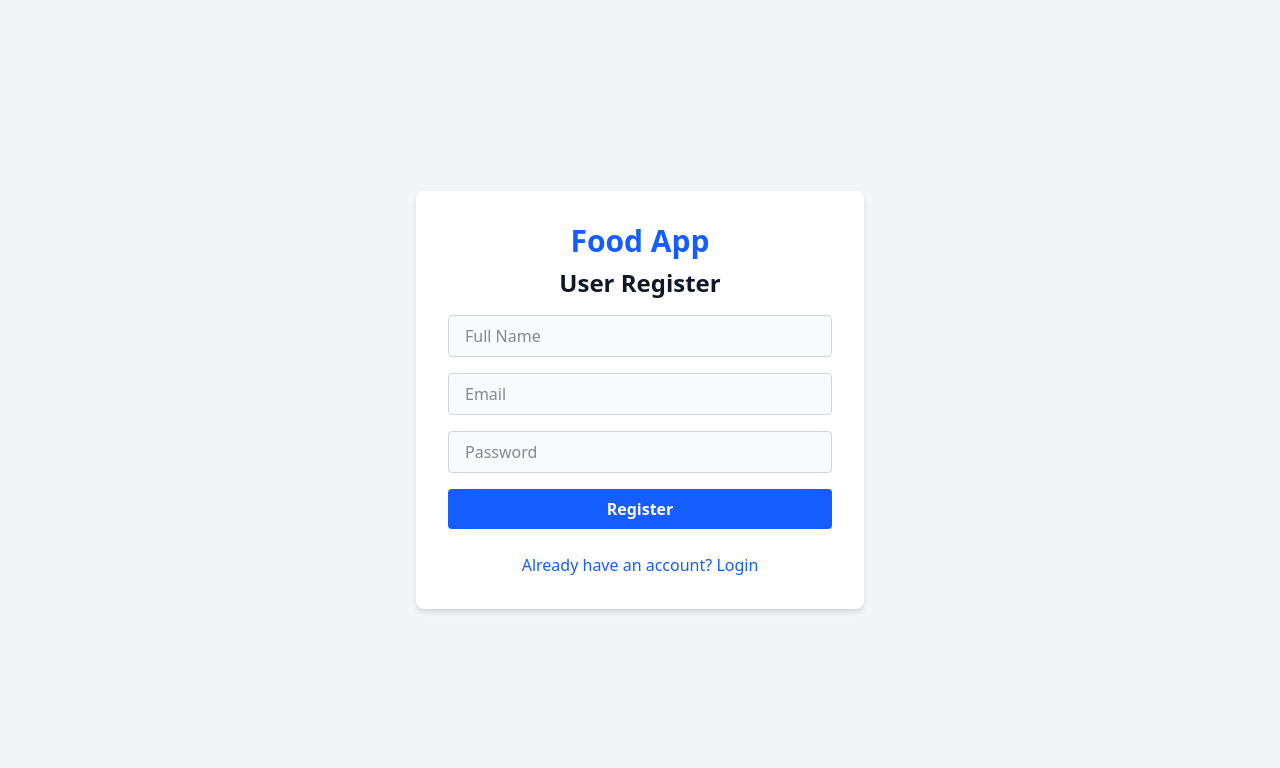
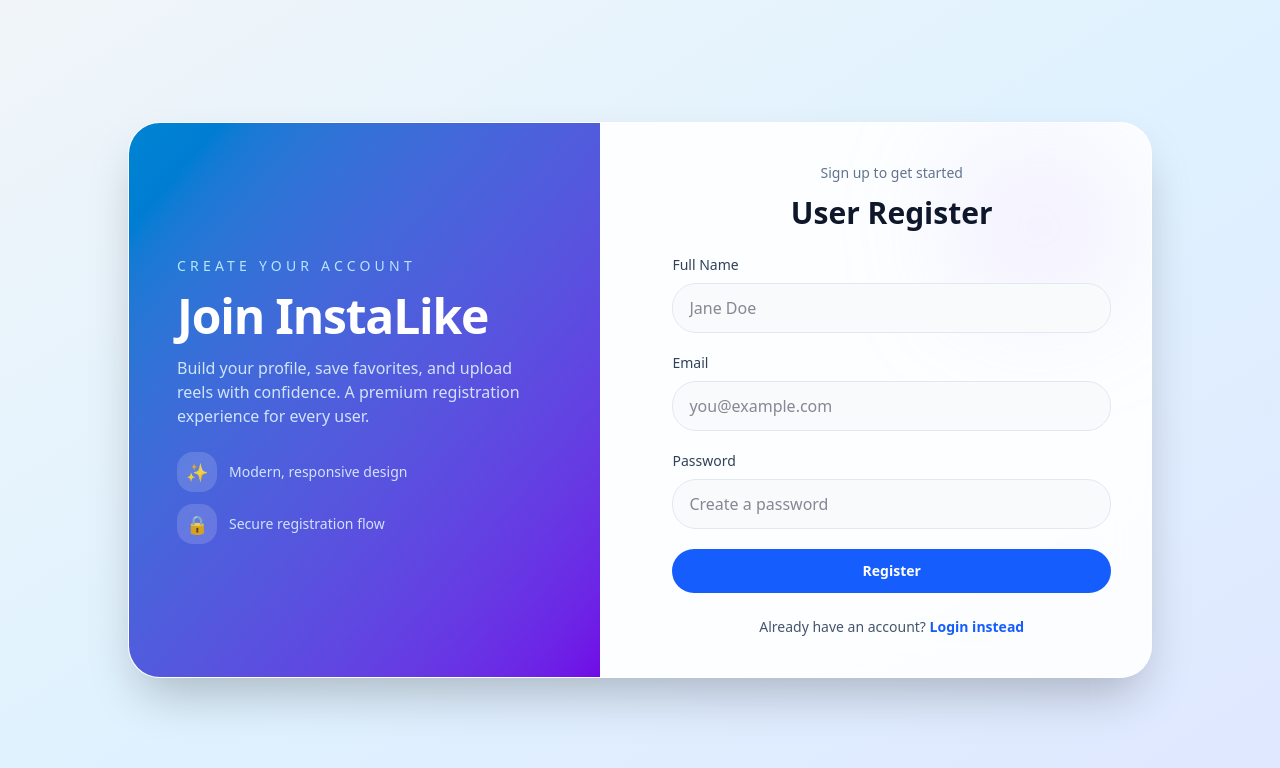
Before and after one commit to Neeraj-chauhan12/Social-media-web, a React (Vite) app in the folder frontend/food/: page /register in a window 1280 px wide. Shown: the top 768 px of the page. Built offline with nearby package versions, Linux system fonts and the light colour scheme; no server answers.

Commit message:
ui improve

```diff
--- a/frontend/food/src/Auth/UserLogin.jsx
+++ b/frontend/food/src/Auth/UserLogin.jsx
@@ -2,7 +2,6 @@
 import { Link, useNavigate } from 'react-router-dom'
 import toast from 'react-hot-toast';
 import { useLoginMutation } from '../features/api/AuthApi';
-
 
 const UserLogin = () => {
   const [email, setEmail] = useState("");
@@ -10,41 +9,96 @@
   const navigate = useNavigate();
 
   const [login, { isLoading }] = useLoginMutation();
+
   const handleSubmit = async (e) => {
     e.preventDefault();
-    setEmail("");
-    setPassword("");
 
     try {
       const result = await login({ email, password }).unwrap();
       toast.success(result?.message || "Login successful!");
-    navigate("/");
       setEmail("");
       setPassword("");
-
+      navigate("/");
     } catch (error) {
       toast.error(error?.data?.message || "Login failed. Please try again.");
+    }
+  };
 
-   }
+  return (
+    <div className="min-h-screen bg-gradient-to-br from-slate-100 via-sky-100 to-indigo-100 dark:from-slate-900 dark:via-slate-950 dark:to-indigo-950 flex items-center justify-center px-4 py-10">
+      <div className="relative w-full max-w-5xl overflow-hidden rounded-[32px] border border-white/70 bg-white/90 shadow-2xl backdrop-blur-xl dark:border-slate-700 dark:bg-slate-900/90">
+        <div className="absolute top-0 left-0 h-44 w-44 rounded-full bg-blue-300/40 blur-3xl" />
+        <div className="absolute bottom-0 right-0 h-56 w-56 rounded-full bg-indigo-300/30 blur-3xl" />
 
+        <div className="grid gap-8 lg:grid-cols-[1.1fr_1fr]">
+          <section className="relative flex flex-col justify-center gap-6 bg-gradient-to-br from-blue-600 to-indigo-600 px-8 py-12 text-white sm:px-10 lg:px-12">
+            <div className="space-y-4">
+              <p className="text-sm uppercase tracking-[0.3em] text-sky-200">Welcome back</p>
+              <h1 className="text-4xl font-extrabold tracking-tight sm:text-5xl">Sign in to InstaLike</h1>
+              <p className="max-w-md text-sm text-sky-100/90 sm:text-base">
+                Access your feed, create new reels, and stay connected with your community in a polished, modern experience.
+              </p>
+            </div>
 
+            <div className="space-y-3 text-sm text-sky-100/90">
+              <div className="flex items-center gap-3">
+                <span className="inline-flex h-10 w-10 items-center justify-center rounded-2xl bg-white/15 text-lg">✓</span>
+                <span>Fast login with email</span>
+              </div>
+              <div className="flex items-center gap-3">
+                <span className="inline-flex h-10 w-10 items-center justify-center rounded-2xl bg-white/15 text-lg">⚡</span>
+                <span>Polished and responsive layout</span>
+              </div>
+            </div>
+          </section>
 
-  };
-  return (
-    <div className="min-h-screen flex items-center justify-center bg-gray-100 dark:bg-gray-900 transition-colors duration-300">
-      <div className="w-full max-w-md p-8 space-y-6 bg-white dark:bg-gray-800 rounded-lg shadow-md">
-        <div className="mb-4">
-          <h1 className="text-3xl font-extrabold text-center text-blue-600 dark:text-blue-400 mb-2">Social App</h1>
-          <h2 className="text-2xl font-bold text-gray-900 dark:text-white text-center">User Login1</h2>
+          <section className="relative p-8 sm:p-10">
+            <div className="mb-6 text-center">
+              <p className="text-sm text-slate-500 dark:text-slate-400">Login to continue</p>
+              <h2 className="mt-3 text-3xl font-semibold text-slate-900 dark:text-white">User Login</h2>
             </div>
-        <form className="space-y-4" onSubmit={handleSubmit}>
-          <input type="email" placeholder="Email" value={email} onChange={e => setEmail(e.target.value)} className="w-full px-4 py-2 rounded border border-gray-300 dark:border-gray-700 bg-gray-50 dark:bg-gray-700 text-gray-900 dark:text-white focus:outline-none focus:ring-2 focus:ring-blue-500" />
-          <input type="password" placeholder="Password" value={password} onChange={e => setPassword(e.target.value)} className="w-full px-4 py-2 rounded border border-gray-300 dark:border-gray-700 bg-gray-50 dark:bg-gray-700 text-gray-900 dark:text-white focus:outline-none focus:ring-2 focus:ring-blue-500" />
-          <button type="submit" className="w-full py-2 rounded bg-blue-600 text-white dark:bg-blue-500 dark:text-white font-semibold hover:bg-blue-700 dark:hover:bg-blue-600 transition-colors">Login</button>
+
+            <form className="space-y-5" onSubmit={handleSubmit}>
+              <div>
+                <label className="mb-2 block text-sm font-medium text-slate-700 dark:text-slate-300">Email</label>
+                <input
+                  type="email"
+                  placeholder="you@example.com"
+                  value={email}
+                  onChange={e => setEmail(e.target.value)}
+                  className="w-full rounded-3xl border border-slate-200 bg-slate-50 px-4 py-3 text-slate-900 outline-none transition focus:border-blue-500 focus:bg-white focus:ring-2 focus:ring-blue-200 dark:border-slate-700 dark:bg-slate-800 dark:text-slate-100 dark:focus:border-sky-500 dark:focus:bg-slate-900 dark:focus:ring-sky-500"
+                  required
+                />
+              </div>
+
+              <div>
+                <label className="mb-2 block text-sm font-medium text-slate-700 dark:text-slate-300">Password</label>
+                <input
+                  type="password"
+                  placeholder="Enter your password"
+                  value={password}
+                  onChange={e => setPassword(e.target.value)}
+                  className="w-full rounded-3xl border border-slate-200 bg-slate-50 px-4 py-3 text-slate-900 outline-none transition focus:border-blue-500 focus:bg-white focus:ring-2 focus:ring-blue-200 dark:border-slate-700 dark:bg-slate-800 dark:text-slate-100 dark:focus:border-sky-500 dark:focus:bg-slate-900 dark:focus:ring-sky-500"
+                  required
+                />
+              </div>
+
+              <button
+                type="submit"
+                disabled={isLoading}
+                className="inline-flex w-full items-center justify-center rounded-3xl bg-blue-600 px-5 py-3 text-sm font-semibold text-white transition hover:bg-blue-700 disabled:cursor-not-allowed disabled:bg-slate-400 dark:hover:bg-blue-500"
+              >
+                {isLoading ? 'Signing in...' : 'Login'}
+              </button>
             </form>
-        <div className="flex flex-col gap-2 mt-6 text-center">
-          <Link to="/register" className="text-blue-600 dark:text-blue-400 hover:underline">Don't have an account? Register</Link>
 
+            <div className="mt-6 text-center text-sm text-slate-600 dark:text-slate-400">
+              <span>Don't have an account? </span>
+              <Link to="/register" className="font-semibold text-blue-600 hover:text-blue-700 dark:text-blue-400 dark:hover:text-sky-300">
+                Register now
+              </Link>
+            </div>
+          </section>
         </div>
       </div>
     </div>
--- a/frontend/food/src/Auth/UserRegister.jsx
+++ b/frontend/food/src/Auth/UserRegister.jsx
@@ -1,9 +1,7 @@
 import React, { useState } from 'react'
 import { Link, useNavigate } from 'react-router-dom'
-import axios from 'axios';
 import toast from 'react-hot-toast';
 import { useRegisterMutation } from '../features/api/AuthApi';
-
 
 const UserRegister = () => {
   const [fullName, setFullName] = useState("");
@@ -15,43 +13,107 @@
 
   const handleSubmit = async (e) => {
     e.preventDefault();
-    setFullName("")
-    setEmail("")
-    setPassword("")
-    // Replace with API call
 
     try {
       const result = await register({ fullName, email, password }).unwrap();
       toast.success(result?.message || "Registration successful!");
+      setFullName("");
+      setEmail("");
+      setPassword("");
       navigate("/login");
-      setFullName("")
-      setEmail("")
-      setPassword("")
     } catch (error) {
       toast.error(error?.data?.message || "Registration failed. Please try again.");
+    }
+  };
 
-    }
+  return (
+    <div className="min-h-screen bg-gradient-to-br from-slate-100 via-sky-100 to-indigo-100 dark:from-slate-900 dark:via-slate-950 dark:to-indigo-950 flex items-center justify-center px-4 py-10">
+      <div className="relative w-full max-w-5xl overflow-hidden rounded-[32px] border border-white/70 bg-white/90 shadow-2xl backdrop-blur-xl dark:border-slate-700 dark:bg-slate-900/90">
+        <div className="absolute bottom-0 left-6 h-40 w-40 rounded-full bg-sky-300/40 blur-3xl" />
+        <div className="absolute top-8 right-10 h-36 w-36 rounded-full bg-violet-300/30 blur-3xl" />
 
+        <div className="grid gap-8 lg:grid-cols-[1fr_1.1fr]">
+          <section className="relative flex flex-col justify-center gap-6 bg-gradient-to-br from-sky-600 to-violet-700 px-8 py-12 text-white sm:px-10 lg:px-12">
+            <div className="space-y-4">
+              <p className="text-sm uppercase tracking-[0.3em] text-sky-200">Create your account</p>
+              <h1 className="text-4xl font-extrabold tracking-tight sm:text-5xl">Join InstaLike</h1>
+              <p className="max-w-md text-sm text-sky-100/90 sm:text-base">
+                Build your profile, save favorites, and upload reels with confidence. A premium registration experience for every user.
+              </p>
+            </div>
 
+            <div className="space-y-3 text-sm text-sky-100/90">
+              <div className="flex items-center gap-3">
+                <span className="inline-flex h-10 w-10 items-center justify-center rounded-2xl bg-white/15 text-lg">✨</span>
+                <span>Modern, responsive design</span>
+              </div>
+              <div className="flex items-center gap-3">
+                <span className="inline-flex h-10 w-10 items-center justify-center rounded-2xl bg-white/15 text-lg">🔒</span>
+                <span>Secure registration flow</span>
+              </div>
+            </div>
+          </section>
 
-  };
-  return (
-    <div className="min-h-screen flex items-center justify-center bg-gray-100 dark:bg-gray-900 transition-colors duration-300">
-      <div className="w-full max-w-md p-8 space-y-6 bg-white dark:bg-gray-800 rounded-lg shadow-md">
-        <div className="mb-4">
-          <h1 className="text-3xl font-extrabold text-center text-blue-600 dark:text-blue-400 mb-2">Food App</h1>
-          <h2 className="text-2xl font-bold text-gray-900 dark:text-white text-center">User Register</h2>
+          <section className="relative p-8 sm:p-10">
+            <div className="mb-6 text-center">
+              <p className="text-sm text-slate-500 dark:text-slate-400">Sign up to get started</p>
+              <h2 className="mt-3 text-3xl font-semibold text-slate-900 dark:text-white">User Register</h2>
+            </div>
+
+            <form className="space-y-5" onSubmit={handleSubmit}>
+              <div>
+                <label className="mb-2 block text-sm font-medium text-slate-700 dark:text-slate-300">Full Name</label>
+                <input
+                  type="text"
+                  placeholder="Jane Doe"
+                  value={fullName}
+                  onChange={e => setFullName(e.target.value)}
+                  className="w-full rounded-3xl border border-slate-200 bg-slate-50 px-4 py-3 text-slate-900 outline-none transition focus:border-blue-500 focus:bg-white focus:ring-2 focus:ring-blue-200 dark:border-slate-700 dark:bg-slate-800 dark:text-slate-100 dark:focus:border-sky-500 dark:focus:bg-slate-900 dark:focus:ring-sky-500"
+                  required
+                />
+              </div>
+
+              <div>
+                <label className="mb-2 block text-sm font-medium text-slate-700 dark:text-slate-300">Email</label>
+                <input
+                  type="email"
+                  placeholder="you@example.com"
+                  value={email}
+                  onChange={e => setEmail(e.target.value)}
+                  className="w-full rounded-3xl border border-slate-200 bg-slate-50 px-4 py-3 text-slate-900 outline-none transition focus:border-blue-500 focus:bg-white focus:ring-2 focus:ring-blue-200 dark:border-slate-700 dark:bg-slate-800 dark:text-slate-100 dark:focus:border-sky-500 dark:focus:bg-slate-900 dark:focus:ring-sky-500"
+                  required
+                />
+              </div>
+
+              <div>
+                <label className="mb-2 block text-sm font-medium text-slate-700 dark:text-slate-300">Password</label>
+                <input
+                  type="password"
+                  placeholder="Create a password"
+                  value={password}
+                  onChange={e => setPassword(e.target.value)}
+                  className="w-full rounded-3xl border border-slate-200 bg-slate-50 px-4 py-3 text-slate-900 outline-none transition focus:border-blue-500 focus:bg-white focus:ring-2 focus:ring-blue-200 dark:border-slate-700 dark:bg-slate-800 dark:text-slate-100 dark:focus:border-sky-500 dark:focus:bg-slate-900 dark:focus:ring-sky-500"
+                  required
+                />
+              </div>
+
+              <button
+                type="submit"
+                disabled={isLoading}
+                className="inline-flex w-full items-center justify-center rounded-3xl bg-blue-600 px-5 py-3 text-sm font-semibold text-white transition hover:bg-blue-700 disabled:cursor-not-allowed disabled:bg-slate-400 dark:hover:bg-blue-500"
+              >
+                {isLoading ? 'Creating account...' : 'Register'}
+              </button>
+            </form>
+
+            <div className="mt-6 text-center text-sm text-slate-600 dark:text-slate-400">
+              <span>Already have an account? </span>
+              <Link to="/login" className="font-semibold text-blue-600 hover:text-blue-700 dark:text-blue-400 dark:hover:text-sky-300">
+                Login instead
+              </Link>
+            </div>
+          </section>
         </div>
-        <form className="space-y-4" onSubmit={handleSubmit}>
-          <input type="text" placeholder="Full Name" value={fullName} onChange={e => setFullName(e.target.value)} className="w-full px-4 py-2 rounded border border-gray-300 dark:border-gray-700 bg-gray-50 dark:bg-gray-700 text-gray-900 dark:text-white focus:outline-none focus:ring-2 focus:ring-blue-500" />
-          <input type="email" placeholder="Email" value={email} onChange={e => setEmail(e.target.value)} className="w-full px-4 py-2 rounded border border-gray-300 dark:border-gray-700 bg-gray-50 dark:bg-gray-700 text-gray-900 dark:text-white focus:outline-none focus:ring-2 focus:ring-blue-500" />
-          <input type="password" placeholder="Password" value={password} onChange={e => setPassword(e.target.value)} className="w-full px-4 py-2 rounded border border-gray-300 dark:border-gray-700 bg-gray-50 dark:bg-gray-700 text-gray-900 dark:text-white focus:outline-none focus:ring-2 focus:ring-blue-500" />
-          <button type="submit" className="w-full py-2 rounded bg-blue-600 text-white dark:bg-blue-500 dark:text-white font-semibold hover:bg-blue-700 dark:hover:bg-blue-600 transition-colors">Register</button>
-        </form>
-        <div className="flex flex-col gap-2 mt-6 text-center">
-          <Link to="/login" className="text-blue-600 dark:text-blue-400 hover:underline">Already have an account? Login</Link>
-
-     </div>
       </div>
     </div>
   )
```
Lines whose indentation alone changed are shown as unchanged.
